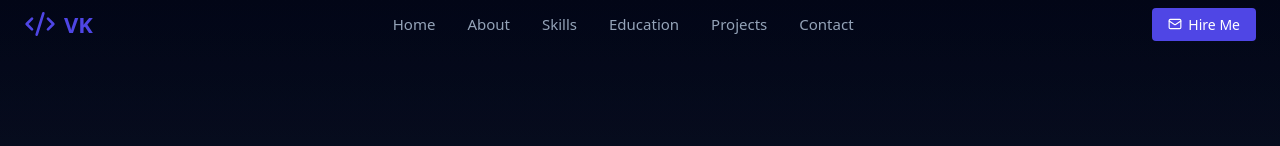
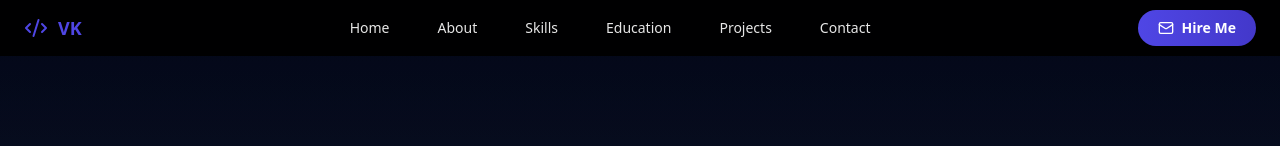
Before and after one commit to sunkesulaavijaykumarr/Portfolio-, a React (Vite) app: page / in a window 1280 px wide. Shown: the top 146 px of the page. Built offline with nearby package versions, Linux system fonts and the light colour scheme.

Commit message:
Here is new futher for Navbar

```diff
--- a/src/components/Navbar.tsx
+++ b/src/components/Navbar.tsx
@@ -1,15 +1,12 @@
-import { useState, useEffect, useRef } from 'react';
-import { Menu, X, Code2, Mail } from 'lucide-react';
-import { AnimatePresence, motion } from 'framer-motion';
+import { useState, useEffect } from 'react';
+import { Mail, Code2 } from 'lucide-react';
 import 'animate.css';
 
 const Navbar = () => {
   const [isScrolled, setIsScrolled] = useState(false);
   const [isMenuOpen, setIsMenuOpen] = useState(false);
-  const [showEmailOptions, setShowEmailOptions] = useState(false);
   const [logoText, setLogoText] = useState('');
   const [showCursor, setShowCursor] = useState(true);
-  const timeoutRef = useRef<number | null>(null);
   const fullLogoText = 'VK';
 
   const emailSubject = "Opportunity for Full Stack Developer Role – Let's Connect";
@@ -20,40 +17,6 @@ const Navbar = () => {
     gmail: `https://mail.google.com/mail/?view=cm&fs=1&to=${emailAddress}&su=${emailSubject}&body=${emailBody}`,
     default: `mailto:${emailAddress}?subject=${emailSubject}&body=${emailBody}`
   };
-
-  const handleMouseEnter = () => {
-    if (timeoutRef.current) {
-      clearTimeout(timeoutRef.current);
-    }
-    setShowEmailOptions(true);
-  };
-
-  const handleMouseLeave = () => {
-    timeoutRef.current = setTimeout(() => {
-      setShowEmailOptions(false);
-    }, 300); // 300ms delay before closing
-  };
-
-  const EmailOptions = ({ className = "", onSelect = () => {} }) => (
-    <div className={`backdrop-blur-lg bg-slate-900/90 rounded-lg p-1.5 ${className}`}>
-      <a
-        href={emailLinks.gmail}
-        target="_blank"
-        rel="noopener noreferrer"
-        className="block px-3 py-1.5 text-[13px] text-white bg-[#4F46E5] hover:bg-[#4338CA] rounded-md transition-colors mb-1"
-        onClick={onSelect}
-      >
-        Gmail
-      </a>
-      <a
-        href={emailLinks.default}
-        className="block px-3 py-1.5 text-[13px] text-white bg-[#4F46E5] hover:bg-[#4338CA] rounded-md transition-colors"
-        onClick={onSelect}
-      >
-        Mail App
-      </a>
-    </div>
-  );
 
   useEffect(() => {
     const handleScroll = () => {
@@ -104,23 +67,6 @@ const Navbar = () => {
     };
   }, [isMenuOpen]);
 
-  const menuVariants = {
-    closed: {
-      opacity: 0,
-      y: -20,
-      transition: {
-        duration: 0.2
-      }
-    },
-    open: {
-      opacity: 1,
-      y: 0,
-      transition: {
-        duration: 0.3
-      }
-    }
-  };
-
   const handleNavigation = (sectionId: string) => {
     const element = document.getElementById(sectionId);
     if (element) {
@@ -144,31 +90,44 @@ const Navbar = () => {
   ];
 
   return (
-    <nav className={`fixed w-full z-50 transition-all duration-300 ${isScrolled ? 'bg-slate-900/95 backdrop-blur-md shadow-lg' : 'bg-transparent'}`}>
-      <div className="max-w-[1440px] mx-auto px-4 md:px-6">
-        <div className="flex items-center justify-between h-10 md:h-12">
+    <nav className={`fixed w-full z-50 transition-all duration-300 ${
+      isScrolled
+        ? 'top-6 left-0 flex justify-center'
+        : 'top-0 left-0'
+    }`}>
+      <div className={`relative transition-all duration-300 ${
+        isScrolled
+          ? 'w-auto mx-auto rounded-full bg-[#000000] shadow-[0_8px_32px_rgba(0,0,0,0.4)]'
+          : 'w-full bg-[#000000]/95'
+      }`}>
+        {/* Main Navbar Content */}
+        <div className={`flex items-center h-14 justify-between transition-all duration-300 ${
+          isScrolled ? 'px-6 max-w-none gap-8' : 'container mx-auto px-4 md:px-6'
+        }`}>
           {/* Logo */}
-          <div className="flex items-center gap-2">
-            <Code2 className="w-6 h-6 md:w-8 md:h-8 text-[#4F46E5]" />
           <a
             href="#"
-              className="flex items-center"
+            className="flex items-center gap-2.5 group flex-shrink-0"
             onClick={(e) => {
               e.preventDefault();
               window.scrollTo({ top: 0, behavior: 'smooth' });
               setIsMenuOpen(false);
             }}
           >
-              <span className="text-lg md:text-[22px] font-bold text-[#4F46E5]">{logoText}</span>
-              <span className={`${showCursor ? 'opacity-100' : 'opacity-0'} text-[#4F46E5] ml-[1px] text-lg md:text-[22px] font-bold`}></span>
+            <Code2 className="w-6 h-6 text-[#4F46E5] transition-transform group-hover:scale-110" />
+            <span className="text-lg font-bold text-[#4F46E5] group-hover:text-[#4338CA] transition-colors">
+              {logoText}
+              <span className={`${showCursor ? 'opacity-100' : 'opacity-0'} ml-[1px]`}></span>
+            </span>
           </a>
-          </div>
 
           {/* Desktop Navigation Links */}
-          <div className="hidden md:flex items-center gap-8">
+          <div className={`hidden md:flex items-center transition-all duration-300 ${
+            isScrolled ? 'gap-6' : 'gap-10'
+          }`}>
             <a
               href="#"
-              className="text-[15px] text-[#94A3B8] hover:text-white transition-colors"
+              className="text-sm text-white/90 hover:text-white transition-colors px-1"
               onClick={(e) => {
                 e.preventDefault();
                 window.scrollTo({ top: 0, behavior: 'smooth' });
@@ -180,7 +139,7 @@ const Navbar = () => {
               <a
                 key={item.id}
                 href={`#${item.id}`}
-                className="text-[15px] text-[#94A3B8] hover:text-white transition-colors"
+                className="text-sm text-white/90 hover:text-white transition-colors px-1"
                 onClick={(e) => {
                   e.preventDefault();
                   handleNavigation(item.id);
@@ -191,43 +150,43 @@ const Navbar = () => {
             ))}
           </div>
 
-          {/* Hire Me Button with Options */}
-          <div className="hidden md:block relative"
-               onMouseEnter={handleMouseEnter}
-               onMouseLeave={handleMouseLeave}>
+          {/* Right Section: Hire Me Button & Mobile Menu */}
+          <div className="flex items-center gap-4">
+            {/* Hire Me Button */}
+            <div className="hidden md:block relative">
               <div
-              className="px-4 py-1.5 text-[14px] font-medium text-white bg-[#4F46E5] rounded hover:bg-[#4338CA] transition-colors flex items-center gap-1.5 cursor-pointer"
+                className={`transition-all duration-300 text-sm font-medium text-white flex items-center cursor-pointer rounded-full ${
+                  isScrolled
+                    ? 'px-4 py-1.5 bg-[#4F46E5] hover:bg-[#4338CA] gap-1.5'
+                    : 'px-5 py-2 bg-gradient-to-r from-[#4F46E5] to-[#4338CA] gap-2'
+                } hover:shadow-lg hover:shadow-[#4F46E5]/20`}
               >
-              <Mail size={14} />
-              Hire Me
+                <Mail size={isScrolled ? 14 : 16} />
+                <span className={isScrolled ? '' : 'font-semibold'}>Hire Me</span>
               </div>
-            {showEmailOptions && (
-              <div className="absolute right-0 mt-1 w-32">
-                <EmailOptions onSelect={() => setShowEmailOptions(false)} />
-              </div>
-            )}
             </div>
 
             {/* Mobile Menu Button */}
             <button
               onClick={() => setIsMenuOpen(!isMenuOpen)}
-            className="md:hidden relative z-50 p-2 focus:outline-none"
+              className={`md:hidden relative z-50 w-8 h-8 flex items-center justify-center transition-all duration-300 rounded-full ${
+                isMenuOpen ? 'bg-white/5' : ''
+              }`}
               aria-label="Toggle Menu"
             >
-            <div className="w-6 flex flex-col items-end space-y-1.5">
+              <div className="relative w-6 h-6 flex items-center justify-center">
                 <span
-                className={`block h-0.5 bg-white transition-all duration-300 ${
-                  isMenuOpen ? 'w-6 -rotate-45 translate-y-2' : 'w-6'
+                  className={`absolute h-[2px] bg-current transition-all duration-300 ${
+                    isMenuOpen
+                      ? 'w-5 rotate-45 bg-[#4F46E5]'
+                      : 'w-4 translate-y-[-4px] bg-white'
                   }`}
                 ></span>
                 <span
-                className={`block h-0.5 bg-white transition-all duration-300 ${
-                  isMenuOpen ? 'w-6 opacity-0' : 'w-4'
-                }`}
-              ></span>
-              <span
-                className={`block h-0.5 bg-white transition-all duration-300 ${
-                  isMenuOpen ? 'w-6 rotate-45 -translate-y-2' : 'w-5'
+                  className={`absolute h-[2px] bg-current transition-all duration-300 ${
+                    isMenuOpen
+                      ? 'w-5 -rotate-45 bg-[#4F46E5]'
+                      : 'w-3 translate-y-[4px] bg-white'
                   }`}
                 ></span>
               </div>
@@ -235,18 +194,17 @@ const Navbar = () => {
           </div>
         </div>
 
-      {/* Mobile Menu */}
+        {/* Mobile Menu - Expands from the navbar */}
         <div
-        className={`fixed top-[60px] left-0 right-0 bg-slate-900/75 backdrop-blur-sm transition-all duration-300 ${
-          isMenuOpen ? 'opacity-100 visible' : 'opacity-0 invisible'
+          className={`absolute top-full left-1/2 -translate-x-1/2 w-[300px] mt-3 rounded-2xl bg-[#000000] shadow-[0_8px_32px_rgba(0,0,0,0.4)] transition-all duration-300 overflow-hidden ${
+            isMenuOpen ? 'opacity-100 visible translate-y-0' : 'opacity-0 invisible -translate-y-4'
           }`}
-        style={{ height: 'auto', maxHeight: '70vh' }}
         >
-        <div className="container mx-auto px-4 py-6">
+          <div className="py-5 px-5">
             <div className="flex flex-col items-center space-y-4">
               <a
                 href="#"
-              className="text-base font-medium text-white/90 hover:text-white transition-colors flex items-center gap-2"
+                className="text-sm font-medium text-white/90 hover:text-white transition-colors capitalize w-full text-center py-2.5 rounded-lg hover:bg-white/5"
                 onClick={(e) => {
                   e.preventDefault();
                   window.scrollTo({ top: 0, behavior: 'smooth' });
@@ -259,7 +217,7 @@ const Navbar = () => {
                 <a
                   key={item.id}
                   href={`#${item.id}`}
-                className="text-base font-medium text-white/90 hover:text-white transition-colors capitalize"
+                  className="text-sm font-medium text-white/90 hover:text-white transition-colors capitalize w-full text-center py-2.5 rounded-lg hover:bg-white/5"
                   onClick={(e) => {
                     e.preventDefault();
                     handleNavigation(item.id);
@@ -270,26 +228,27 @@ const Navbar = () => {
                 </a>
               ))}
 
-            {/* Mobile Hire Me Button */}
-            <div className="pt-2 w-full space-y-2">
+              {/* Mobile Contact Buttons */}
+              <div className="w-full pt-3 space-y-2.5">
                 <a
                   href={emailLinks.gmail}
                   target="_blank"
                   rel="noopener noreferrer"
-                className="block w-full py-2 text-center text-white bg-[#4F46E5]/90 hover:bg-[#4F46E5] rounded-lg transition-colors flex items-center justify-center gap-2 text-sm"
+                  className="block w-full px-4 py-1.5 text-sm text-white bg-[#4F46E5] hover:bg-[#4338CA] rounded-lg transition-all hover:shadow-lg hover:shadow-[#4F46E5]/20 flex items-center justify-center gap-1.5"
                   onClick={() => setIsMenuOpen(false)}
                 >
-                <Mail size={16} />
+                  <Mail size={14} />
                   Contact via Gmail
                 </a>
                 <a
                   href={emailLinks.default}
-                className="block w-full py-2 text-center text-white bg-[#4F46E5]/90 hover:bg-[#4F46E5] rounded-lg transition-colors flex items-center justify-center gap-2 text-sm"
+                  className="block w-full px-4 py-1.5 text-sm text-white bg-[#4F46E5] hover:bg-[#4338CA] rounded-lg transition-all hover:shadow-lg hover:shadow-[#4F46E5]/20 flex items-center justify-center gap-1.5"
                   onClick={() => setIsMenuOpen(false)}
                 >
-                <Mail size={16} />
+                  <Mail size={14} />
                   Open Mail App
                 </a>
+              </div>
             </div>
           </div>
         </div>
```
Lines whose indentation alone changed are shown as unchanged.
